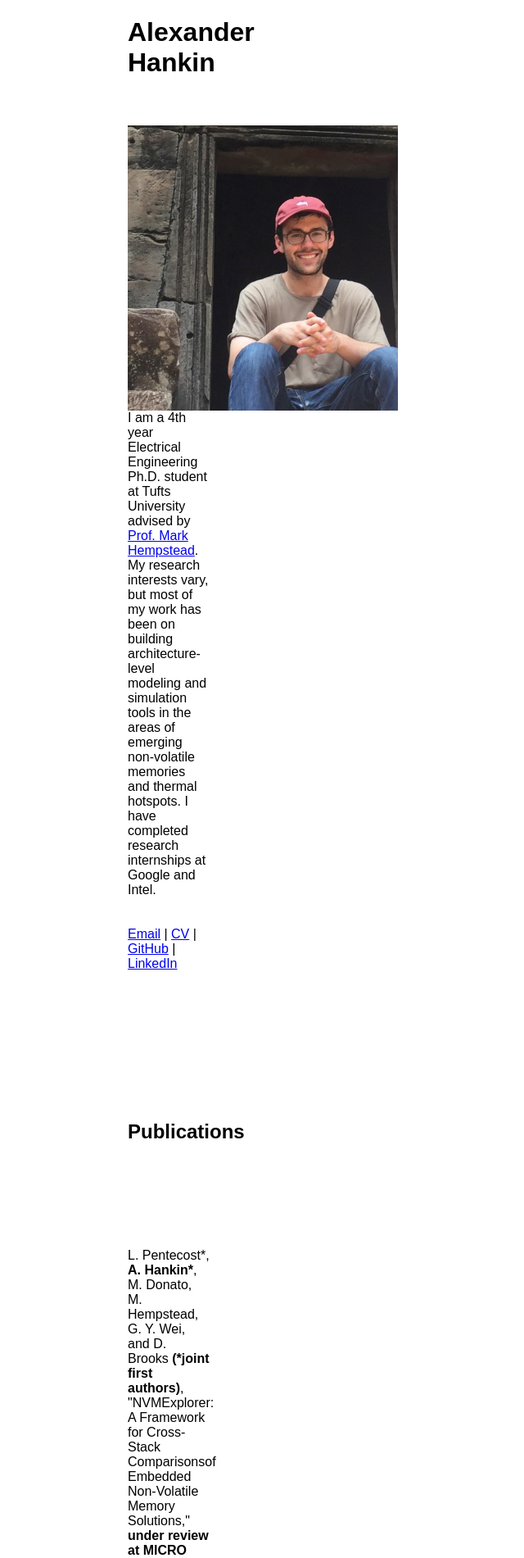
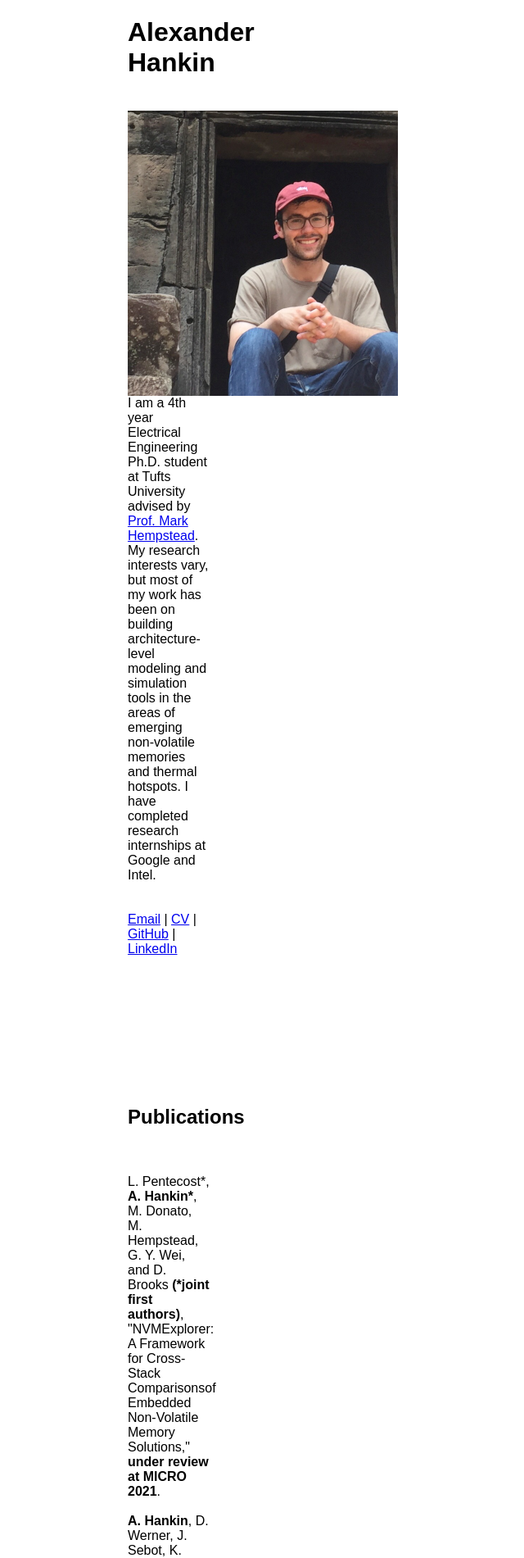
Before and after one commit to hankin0/hankin0.github.io, a Jekyll site: the page built from index.html, in a window 1280 px wide. Shown: the top 1901 px of the page at 82% size, without its empty margins (434-1074 px from the left). Built offline with Jekyll 4.4.1, drawn with Linux system fonts in a browser that asks for light colours.

```diff
--- a/index.html
+++ b/index.html
@@ -5,7 +5,6 @@ layout: default
 
 	<h1> Alexander Hankin </h1><br>
 
-      <br>
         <img class="ex2" src="images/just_me_cambodia.png" width='' height='' align="left">
 	      <br>
 	    I am a 4th year Electrical Engineering Ph.D. student at Tufts University advised by <a href=https://engineering.tufts.edu/people/faculty/mark-hempstead>Prof. Mark Hempstead</a>.
@@ -16,7 +15,7 @@ layout: default
 	    <a href="mailto:alexander.hankin@tufts.edu">Email</a> | <a href="docs/hankin_CV_12-16-19.pdf">CV</a> | <a href="https://github.com/hankin0">GitHub</a> | <a href="https://www.linkedin.com/in/alexanderhankin">LinkedIn</a> <br><br><br>
                   <br><br><br><br><br><br><br>
 
-	<h2>Publications</h2><br><br><br><br><br><br>
+	<h2>Publications</h2><br><br>
 
 	L. Pentecost*, <b>A. Hankin*</b>, M. Donato, M. Hempstead, G. Y. Wei, and D. Brooks <b>(*joint first authors)</b>, "NVMExplorer: A Framework for Cross-Stack Comparisonsof Embedded Non-Volatile Memory Solutions," <b> under review at MICRO 2021</b>.<br><br>
 
```
